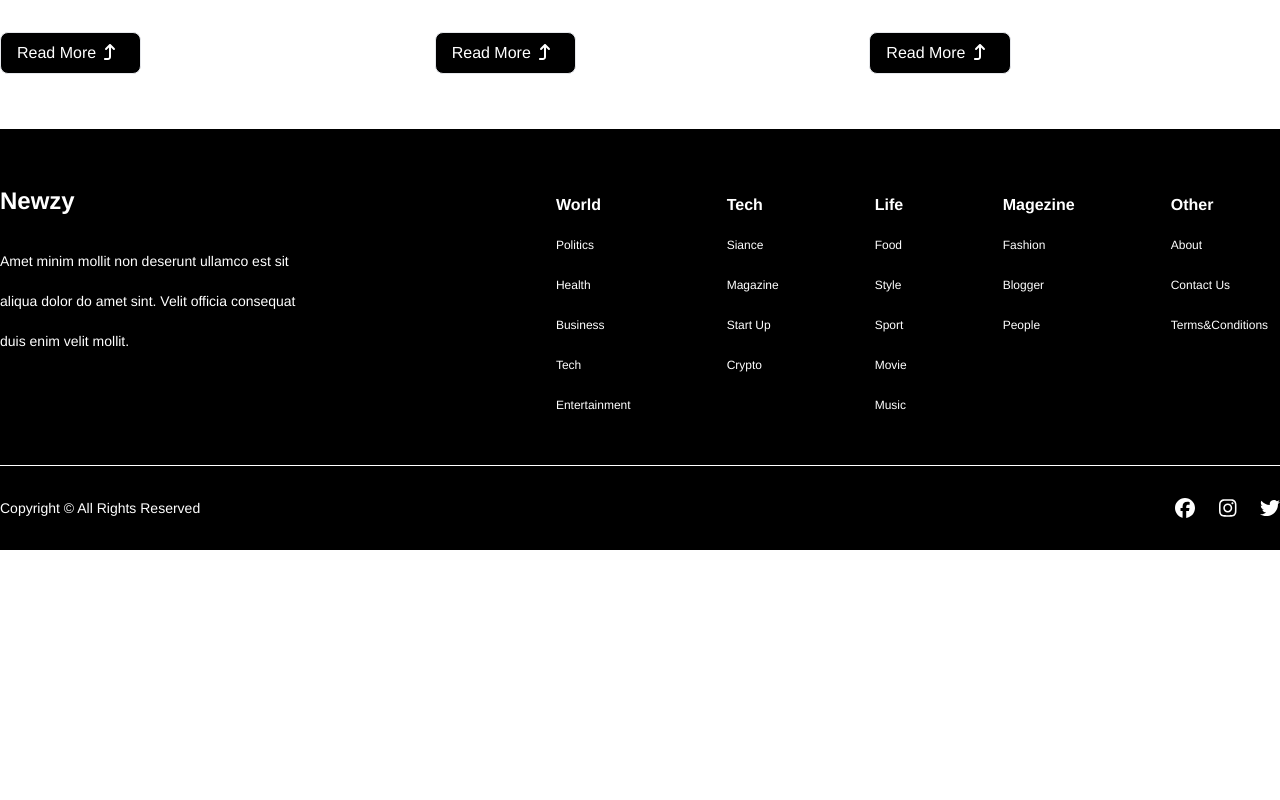
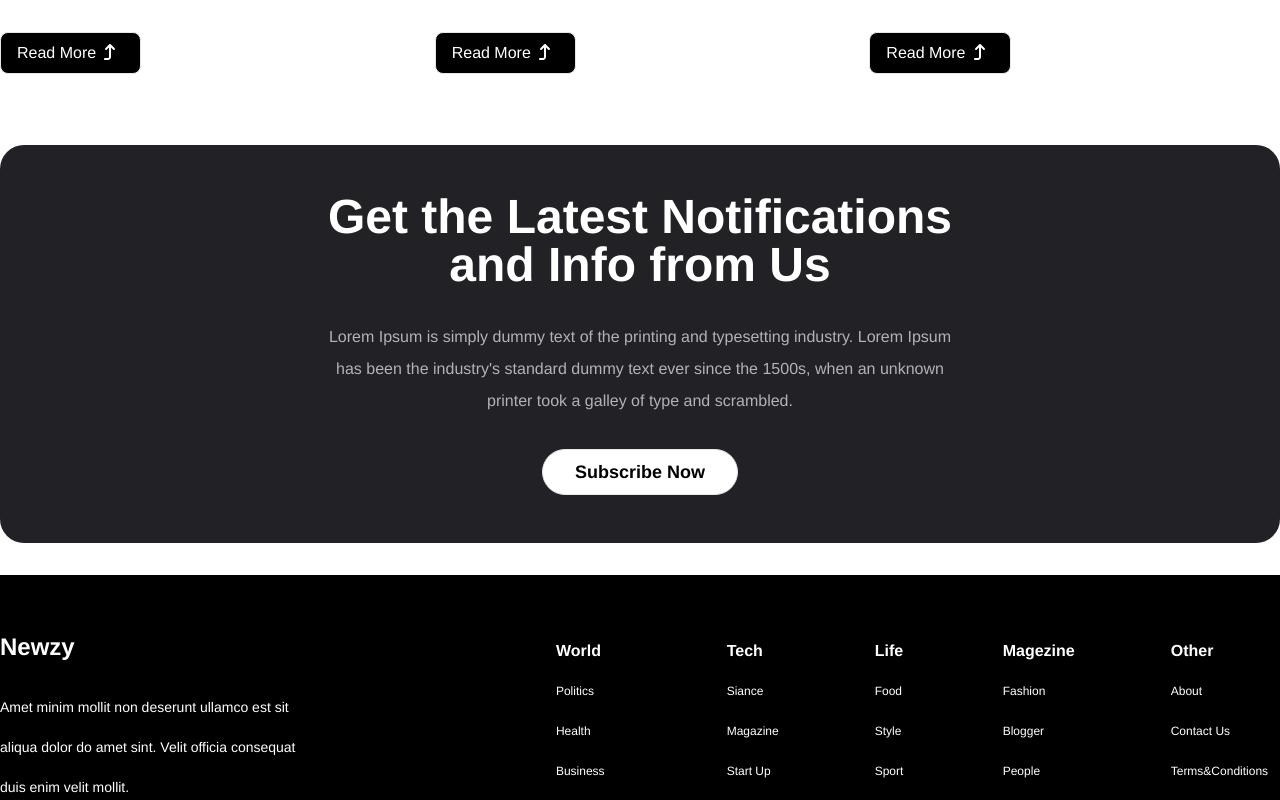
Before and after one commit to dhanunjayalakshmi/newzy, a React (Create React App) app: page / in a window 1280 px wide. Shown: the part 4760-5560 px from the top of the page. Before the commit the page ends 5310 px from the top, so only its background shows below. Built offline with nearby package versions, Linux system fonts and the light colour scheme.

Commit message:
Subscribe section ui is done

```diff
--- a/src/components/Body.js
+++ b/src/components/Body.js
@@ -3,6 +3,7 @@ import HotTopic from "./HotTopic";
 import LatestRelease from "./LatestRelease";
 import NewsCategory from "./NewsCategory";
 import mockData from "../utils/mockData.json";
+import Subscribe from "./Subscribe";
 
 const Body = () => {
   const newsCategories = mockData?.data;
@@ -14,6 +15,7 @@ const Body = () => {
       {newsCategories?.map((category) => (
         <NewsCategory categoryInfo={category} />
       ))}
+      <Subscribe />
     </div>
   );
 };
--- a/src/components/Footer.js
+++ b/src/components/Footer.js
@@ -8,7 +8,7 @@ import {
 
 const Footer = () => {
   return (
-    <div className="w-full flex justify-center bg-black text-white">
+    <div className="w-full flex justify-center bg-black text-white mt-4">
       <div className="w-full max-w-screen-xl flex flex-col justify-center py-4 mx-auto">
         <div className="flex items-start justify-between py-10 gap-56">
           <div className="w-[25%] flex flex-col gap-6">
--- /dev/null
+++ b/src/components/Subscribe.js
@@ -0,0 +1,28 @@
+import React from "react";
+
+const Subscribe = () => {
+  return (
+    <div className="w-full flex justify-center my-4">
+      <div className="w-full max-w-screen-xl flex flex-col justify-center py-4 mx-auto bg-[#222126] text-white text-center rounded-3xl leading-2">
+        <div className="w-[50%] mx-auto py-4">
+          <h1 className="text-5xl font-semibold py-4">
+            Get the Latest Notifications and Info from Us
+          </h1>
+          <p className="py-4 leading-8 text-[#b1b4b6]">
+            Lorem Ipsum is simply dummy text of the printing and typesetting
+            industry. Lorem Ipsum has been the industry's standard dummy text
+            ever since the 1500s, when an unknown printer took a galley of type
+            and scrambled.
+          </p>
+          <div className="py-4">
+            <button className="text-lg font-semibold py-2 px-8 bg-white text-black border rounded-full">
+              Subscribe Now
+            </button>
+          </div>
+        </div>
+      </div>
+    </div>
+  );
+};
+
+export default Subscribe;
```
